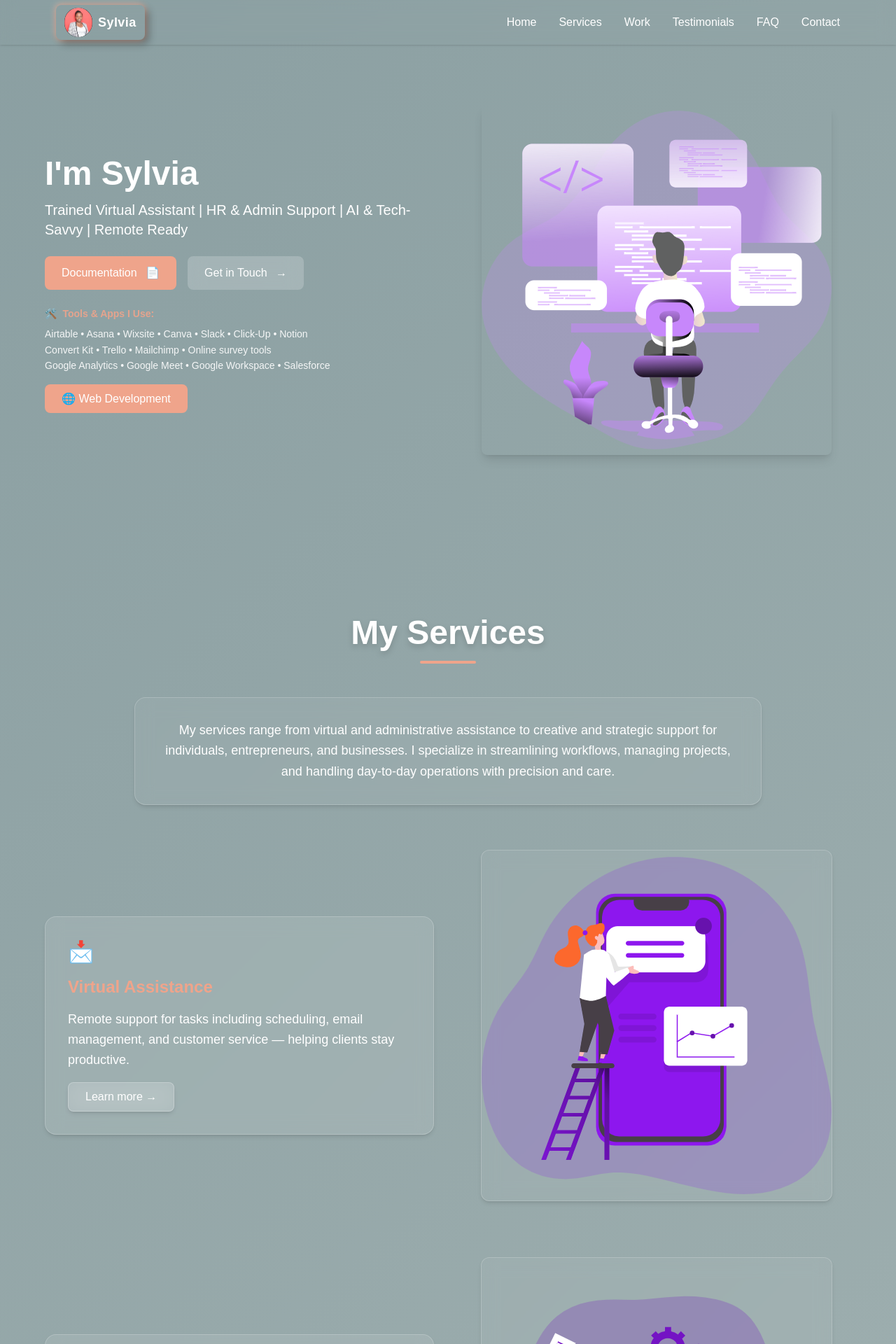
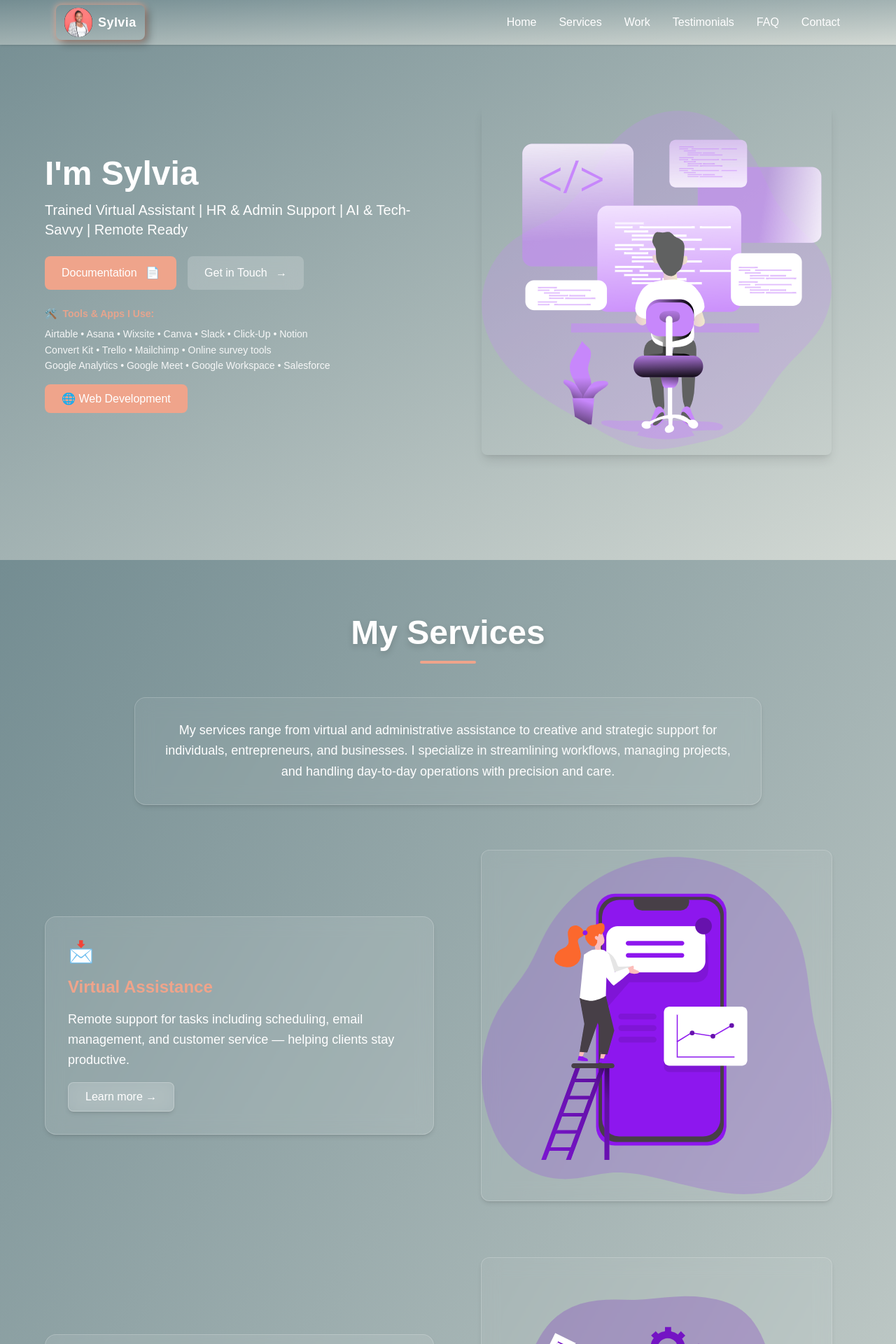
Before and after one commit to Nthenge/imaray, a Next.js app: page / in a window 1280 px wide. Shown: the top 1920 px of the page at 70% size. Built offline with nearby package versions, Linux system fonts and the light colour scheme.

Commit message:
change gradient inherit to hard corded in every page for small devices to work

```diff
--- a/app/componets/contact/Contact.tsx
+++ b/app/componets/contact/Contact.tsx
@@ -22,7 +22,7 @@ export default function ContactSection() {
   return (
     <section
       id="contact"
-      className="min-h-screen flex items-center justify-center px-6 md:px-12 bg-[var(--background-gradient)] text-white overflow-hidden w-full"
+      className="min-h-screen flex items-center justify-center px-6 md:px-12 bg-gradient-to-br from-[#748D92] to-[#D3D9D4] text-white overflow-hidden w-full"
     >
       <div className="max-w-6xl w-full grid md:grid-cols-2 gap-10 items-center overflow-hidden">
 
--- a/app/componets/faq/Faq.tsx
+++ b/app/componets/faq/Faq.tsx
@@ -29,7 +29,7 @@ export default function FaqSection() {
   return (
     <section
       id="faq"
-      className="min-h-screen flex flex-col justify-center py-20 px-6 md:px-12 bg-[var(--background-gradient)] text-white"
+      className="min-h-screen flex flex-col justify-center py-20 px-6 md:px-12 bg-gradient-to-br from-[#748D92] to-[#D3D9D4] text-white"
     >
       {/* Heading */}
       <div className="text-center mb-12">
--- a/app/componets/home/HomeSection.tsx
+++ b/app/componets/home/HomeSection.tsx
@@ -6,7 +6,7 @@ const HomeSection = () => {
   return (
     <section
       id="home"
-      className="min-h-screen flex items-center justify-center bg-gradient-to-br bg-[var(--background-gradient)] text-white px-6 md:px-12"
+      className="min-h-screen flex items-center justify-center bg-gradient-to-br from-[#748D92] to-[#D3D9D4] text-white px-6 md:px-12"
     >
       <div className="max-w-6xl w-full grid md:grid-cols-2 gap-10 items-center">
 
--- a/app/componets/services/Services.tsx
+++ b/app/componets/services/Services.tsx
@@ -4,7 +4,7 @@ export default function ServicesSection() {
   return (
     <section
       id="services"
-      className="min-h-screen flex flex-col justify-center items-center py-20 px-6 md:px-12  bg-[var(--background-gradient)] text-white"
+      className="min-h-screen flex flex-col justify-center items-center py-20 px-6 md:px-12  bg-gradient-to-br from-[#748D92] to-[#D3D9D4] text-white"
     >
       {/* Heading */}
       <div className="text-center mb-12">
--- a/app/componets/testimonials/Testimonials.tsx
+++ b/app/componets/testimonials/Testimonials.tsx
@@ -31,7 +31,7 @@ export default function TestimonialsSection() {
   return (
     <section
       id="testimonials"
-      className="min-h-screen flex flex-col justify-center items-center py-20 px-6 md:px-12 bg-[var(--background-gradient)] text-white"
+      className="min-h-screen flex flex-col justify-center items-center py-20 px-6 md:px-12 bg-gradient-to-br from-[#748D92] to-[#D3D9D4] text-white"
     >
       {/* Heading */}
       <div className="text-center mb-12">
--- a/app/navigation/Navbar.tsx
+++ b/app/navigation/Navbar.tsx
@@ -4,7 +4,7 @@ import Image from 'next/image'
 
 const Navbar = () => {
   return (
-    <nav className="fixed top-0 left-0 w-full z-50 bg-[var(--background-gradient)] backdrop-blur-md shadow-sm">
+    <nav className="fixed top-0 left-0 w-full z-50 bg-gradient-to-br from-[#748D92] to-[#D3D9D4] backdrop-blur-md shadow-sm">
       <div className="max-w-6xl mx-auto px-4 flex justify-between items-center h-16">
 
         {/* Logo with constant surprise color + stronger hover glow */}
--- a/app/work/worksectin.tsx
+++ b/app/work/worksectin.tsx
@@ -7,7 +7,7 @@ export default function WorkSection() {
   return (
     <section
       id="work"
-      className="min-h-screen py-20 px-6 md:px-12 bg-[var(--background-gradient)] text-white"
+      className="min-h-screen py-20 px-6 md:px-12 bg-gradient-to-br from-[#748D92] to-[#D3D9D4] text-white"
     >
       <div className="max-w-7xl mx-auto">
         {/* Heading */}
```
